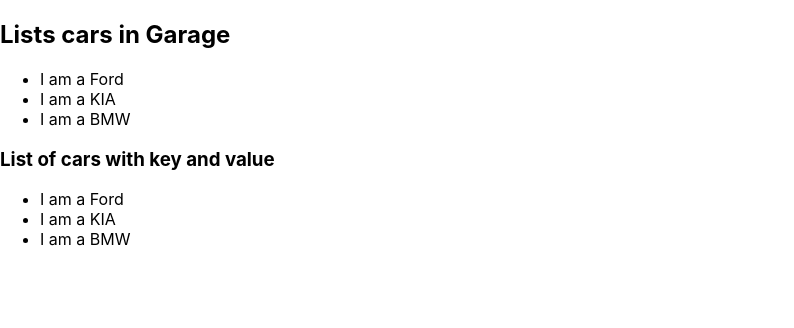
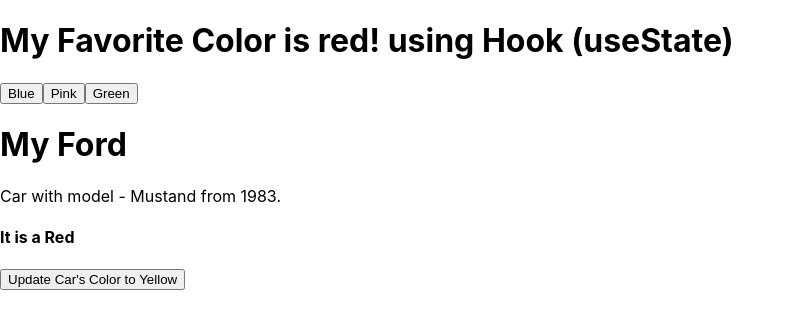
Before and after one commit to vijayktech/my-react-app, a React (Create React App) app: page / in a window 1280 px wide. Shown: the top 328 px of the page, without its empty margins (0-794 px from the left). Built offline with nearby package versions, Linux system fonts and the light colour scheme.

Commit message:
Hooks demos

```diff
--- a/src/App.js
+++ b/src/App.js
@@ -6,22 +6,13 @@ import './App.css';
 // import Footbal from './Events/events-demo';
 // import GoalConditionals from './Conditionals/condi-if-ternary-demo';
 // import FootballTeams from './Conditionals/logincal-operator-demo';
-import GarageDemo from './Lists/lists-demo';
+// import GarageDemo from './Lists/lists-demo';
+import FavoriteColor from './Hooks/hook-state-demo';
 
 function App() {
-  // const teams = ['TeamA', 'TeamB', 'TeamC'];
-  // const noTeams = [];
 
-  /**
-   * //   <h4> Demo for conditional renders ! </h4>
-    //   <h3> <GoalConditionals isGoal={true} /> </h3>
-    //   <h2> <FootballTeams footBallTeams={teams} /> </h2>
-   */
   return (
-     <div>
-      <GarageDemo />
-     </div>
-
+    <FavoriteColor></FavoriteColor>
   );
 }
 
--- /dev/null
+++ b/src/Hooks/hook-state-demo.js
@@ -0,0 +1,41 @@
+import React, {useState} from "react";
+
+function FavoriteColor(Props){
+
+    const [color, setColor] = useState("red");
+
+    const [car, setCar] = useState(
+        {
+            brand : "Ford",
+            model : "Mustand",
+            year : "1983",
+            color : "Red"
+        }
+    );
+
+    const updateColor = () => {
+        setCar( previousState => {
+            return {...previousState, color: "Yellow"  }
+        });
+    }
+
+    return (
+        <>
+        <h1>My Favorite Color is {color}! using Hook (useState) </h1>
+            <button type="button" onClick={() => setColor("Blue")}>Blue</button>
+            <button type="button" onClick={() => setColor("Pink")}>Pink</button>
+            <button type="button" onClick={() => setColor("Green")}>Green</button>
+
+            <h1>My {car.brand}</h1>
+            <p>
+
+                Car with model - {car.model} from {car.year}.
+                <h4>It is a {car.color}</h4>
+            </p>
+
+            <button type="button" onClick={updateColor}>Update Car's Color to Yellow</button>
+        </>
+    );
+}
+
+export default FavoriteColor;
```
